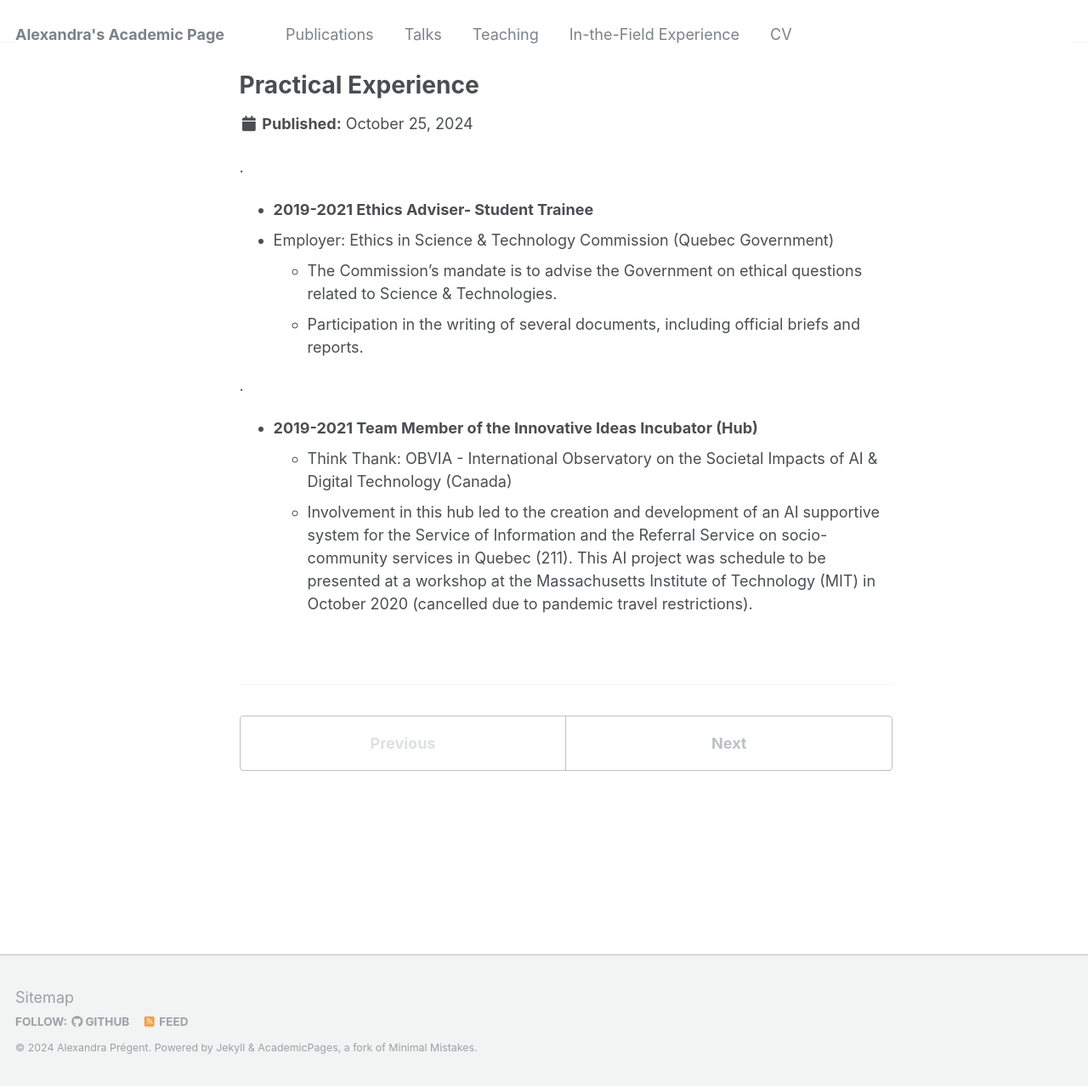
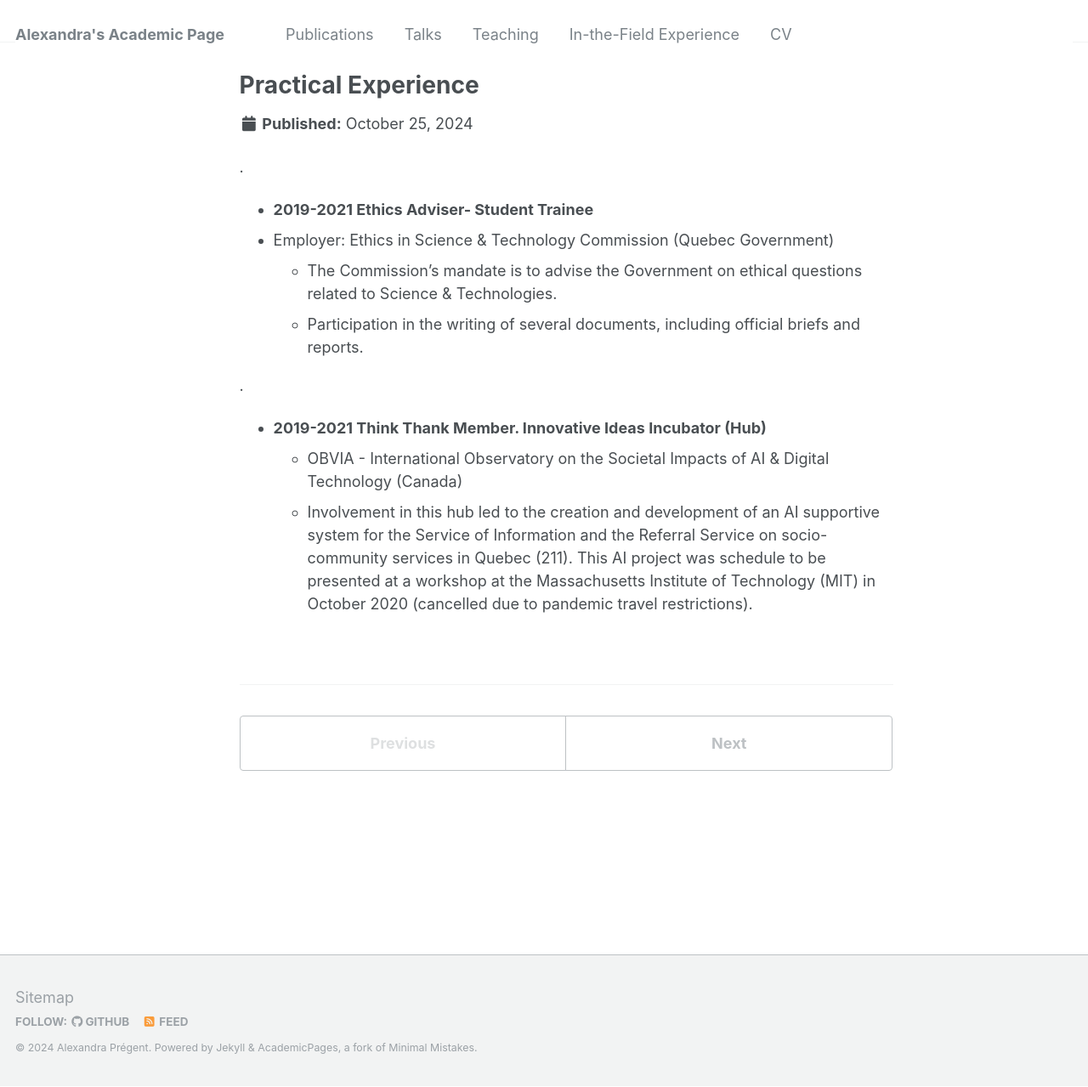
Before and after one commit to AlexandraPregent/AlexandraPregent.github.io, a Jekyll site: the page built from _portfolio/inthefieldexperience.md, in a window 1280 px wide and 1279 px high. Shown: the whole window at 85% size. Built offline with Jekyll 4.4.1, drawn with Linux system fonts in a browser that asks for light colours.

Commit message:
Update inthefieldexperience.md

```diff
--- a/_portfolio/inthefieldexperience.md
+++ b/_portfolio/inthefieldexperience.md
@@ -11,6 +11,6 @@ collection: portfolio
 
 .
 
-* **2019-2021 Team Member of the Innovative Ideas Incubator (Hub)**
-  * Think Thank: OBVIA - International Observatory on the Societal Impacts of AI & Digital Technology (Canada)
+* **2019-2021 Think Thank Member. Innovative Ideas Incubator (Hub)**
+  * OBVIA - International Observatory on the Societal Impacts of AI & Digital Technology (Canada)
   * Involvement in this hub led to the creation and development of an AI supportive system for the Service of Information and the Referral Service on socio-community services in Quebec (211). This AI project was schedule to be presented at a workshop at the Massachusetts Institute of Technology (MIT) in October 2020 (cancelled due to pandemic travel restrictions).
```
